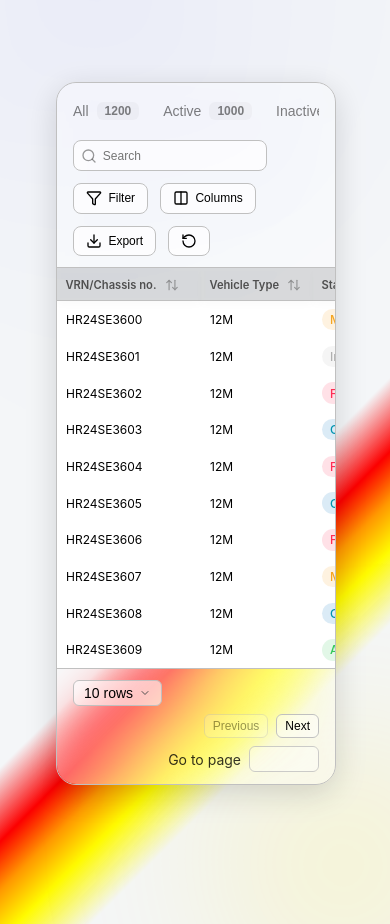
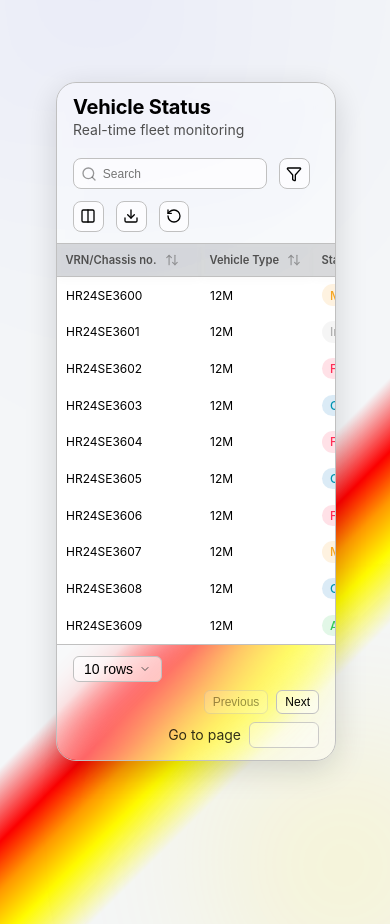
Before and after one commit to Praveen343577/Reusable-Table-Component, a React (Vite) app: page / in a window 390 px wide. Built offline with nearby package versions, Linux system fonts and the light colour scheme; the HTML template or start-up script is replaced by a standard one.

Commit message:
feat: toolbar icon only for small screens

```diff
--- a/src/App.jsx
+++ b/src/App.jsx
@@ -145,7 +145,7 @@ function App() {
           prevData={prevData}
           tabs={tabs}
           defaultTab="ALL"
-          showTabs={true}
+          showTabs={false}
           title="Vehicle Status"
           subtitle="Real-time fleet monitoring"
           // Feature 4: Toolbar button visibility
--- a/src/Components/Table/Table.css
+++ b/src/Components/Table/Table.css
@@ -322,4 +322,13 @@
   .status-fault {
     border: none;
   }
+
+  /* Make toolbar action buttons icon-only */
+  .ct-btn-text {
+    display: none;
+  }
+  .ct-toolbar-actions .ct-btn {
+    padding: 0.4rem;
+    justify-content: center;
+  }
 }
--- a/src/Components/Table/Toolbar/ColumnToggle.jsx
+++ b/src/Components/Table/Toolbar/ColumnToggle.jsx
@@ -17,8 +17,8 @@ const ColumnToggle = ({ columns, hiddenColumns, onToggleColumn }) => {
 
   return (
     <div style={{ position: 'relative' }} ref={menuRef}>
-      <button className="ct-btn" onClick={() => setShowMenu(!showMenu)}>
-        <Columns size={16} /> Columns
+      <button className="ct-btn" onClick={() => setShowMenu(!showMenu)} title="Columns">
+        <Columns size={16} /> <span className="ct-btn-text">Columns</span>
       </button>
       {showMenu && (
         <div className="ct-glass-dropdown">
--- a/src/Components/Table/Toolbar/Export.jsx
+++ b/src/Components/Table/Toolbar/Export.jsx
@@ -74,8 +74,8 @@ const Export = ({ data, visibleCols, title }) => {
   };
 
   return (
-    <button className="ct-btn" onClick={handleExport}>
-      <Download size={16} /> Export
+    <button className="ct-btn" onClick={handleExport} title="Export">
+      <Download size={16} /> <span className="ct-btn-text">Export</span>
     </button>
   );
 };
--- a/src/Components/Table/Toolbar/Filter.jsx
+++ b/src/Components/Table/Toolbar/Filter.jsx
@@ -76,9 +76,9 @@ const Filter = ({ columns, data, filters, onFilterChange, filterConfig = {} }) =
 
   return (
     <div style={{ position: 'relative' }} ref={filterRef}>
-      <button className="ct-btn" onClick={() => setIsOpen(!isOpen)}>
+      <button className="ct-btn" onClick={() => setIsOpen(!isOpen)} title="Filter">
         <FilterIcon size={16} />
-        Filter
+        <span className="ct-btn-text">Filter</span>
         {activeFilterCount > 0 && (
           <span className="ct-filter-badge">{activeFilterCount}</span>
         )}
```
